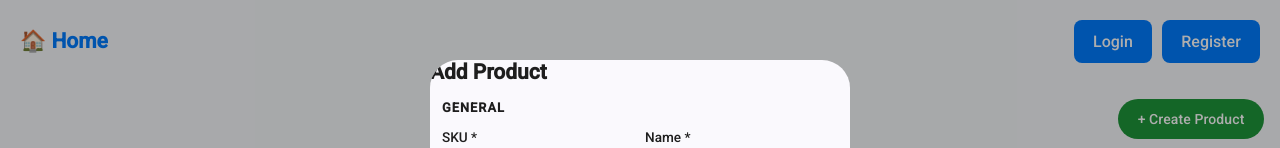
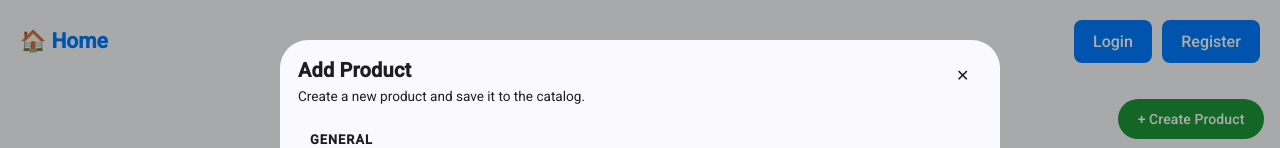
Before and after one commit to stoyan-kanev/Warehouse-ERP-System, an Angular app in the folder frontend/: page /product-list in a window 1280 px wide. Both pictures are taken after a click on the button "+ Create Product". Shown: the top 148 px of the page. Built offline with nearby package versions, Linux system fonts and the light colour scheme; no server answers.

Commit message:
Small style changes

```diff
--- a/frontend/src/app/components/products/product-form-dialog/product-form-dialog.html
+++ b/frontend/src/app/components/products/product-form-dialog/product-form-dialog.html
@@ -1,8 +1,17 @@
-<div class="form-wrapper">
-    <h2 class="title">Add Product</h2>
+<div class="dialog">
+    <div class="dialog__header">
+        <div class="dialog__title-wrap">
+            <h2 class="dialog__title">Add Product</h2>
+            <p class="dialog__subtitle">Create a new product and save it to the catalog.</p>
+        </div>
+
+        <button type="button" class="icon-btn" (click)="onCancel()" aria-label="Close">
+            ✕
+        </button>
+    </div>
 
     <form [formGroup]="form" (ngSubmit)="onSubmit()" class="form">
-        <!-- Основни данни -->
+        <!-- General -->
         <div class="section">
             <div class="section__title">General</div>
 
@@ -10,8 +19,6 @@
                 <div class="field">
                     <label for="sku">SKU *</label>
                     <input id="sku" type="text" formControlName="sku" placeholder="SKU-1001" />
-                    <!-- placeholder за грешки -->
-                    <!-- <div class="error">SKU is required</div> -->
                 </div>
 
                 <div class="field">
@@ -22,24 +29,15 @@
 
             <div class="field">
                 <label for="description">Description</label>
-                <textarea
-                    id="description"
-                    rows="3"
-                    formControlName="description"
-                    placeholder="Short description..."
-                ></textarea>
+                <textarea id="description" rows="3" formControlName="description" placeholder="Short description..."></textarea>
             </div>
+
             <div class="field">
                 <label for="image">Product Image</label>
-                <input
-                    id="image"
-                    type="file"
-                    accept="image/*"
-                    (change)="onFileSelected($event)"
-                />
-                <!-- (по желание) показваш името -->
+                <input id="image" type="file" accept="image/*" (change)="onFileSelected($event)" />
                 <small *ngIf="selectedFileName">{{ selectedFileName }}</small>
             </div>
+
             <div class="grid grid--2">
                 <div class="field">
                     <label for="quantity">Quantity *</label>
@@ -58,7 +56,7 @@
             </div>
         </div>
 
-        <!-- Цени -->
+        <!-- Pricing -->
         <div class="section">
             <div class="section__title">Pricing</div>
 
@@ -75,7 +73,7 @@
             </div>
         </div>
 
-        <!-- Статус -->
+        <!-- Status -->
         <div class="section">
             <div class="section__title">Status</div>
 
@@ -88,13 +86,7 @@
         <!-- Actions -->
         <div class="actions">
             <button type="button" class="btn ghost" (click)="onCancel()">Cancel</button>
-
-            <!-- опционално: бутон за delete, ако решиш -->
-
-
-            <button type="submit" class="btn primary" [disabled]="form.invalid">
-                Save changes
-            </button>
+            <button type="submit" class="btn primary" [disabled]="form.invalid">Save changes</button>
         </div>
     </form>
 </div>
--- a/frontend/src/app/components/products/product-form-dialog/product-form-dialog.ts
+++ b/frontend/src/app/components/products/product-form-dialog/product-form-dialog.ts
@@ -35,9 +35,9 @@ export class ProductFormDialogComponent implements OnInit {
             description: [''],
             quantity: ['', Validators.required],
             unit: ['', Validators.required],
-            min_stock_level: [0, [Validators.required, Validators.min(0)]],
-            price_sell: [0, [Validators.required, Validators.min(0)]],
-            price_buy: [0, [Validators.required, Validators.min(0)]],
+            min_stock_level: [[Validators.required, Validators.min(0)]],
+            price_sell: [ [Validators.required, Validators.min(0)]],
+            price_buy: [ [Validators.required, Validators.min(0)]],
             is_active: [true]
         });
     }
--- a/frontend/src/app/components/products/product-list/product-list.ts
+++ b/frontend/src/app/components/products/product-list/product-list.ts
@@ -49,7 +49,9 @@ export class ProductList implements OnInit {
 
     openAddProductDialog() {
         const dialogRef = this.dialog.open(ProductFormDialogComponent, {
-            width: '420px',
+            width: '720px',
+            maxWidth: '92vw',
+            maxHeight: '90vh',
             panelClass: 'product-dialog-panel'
         });
 
```
